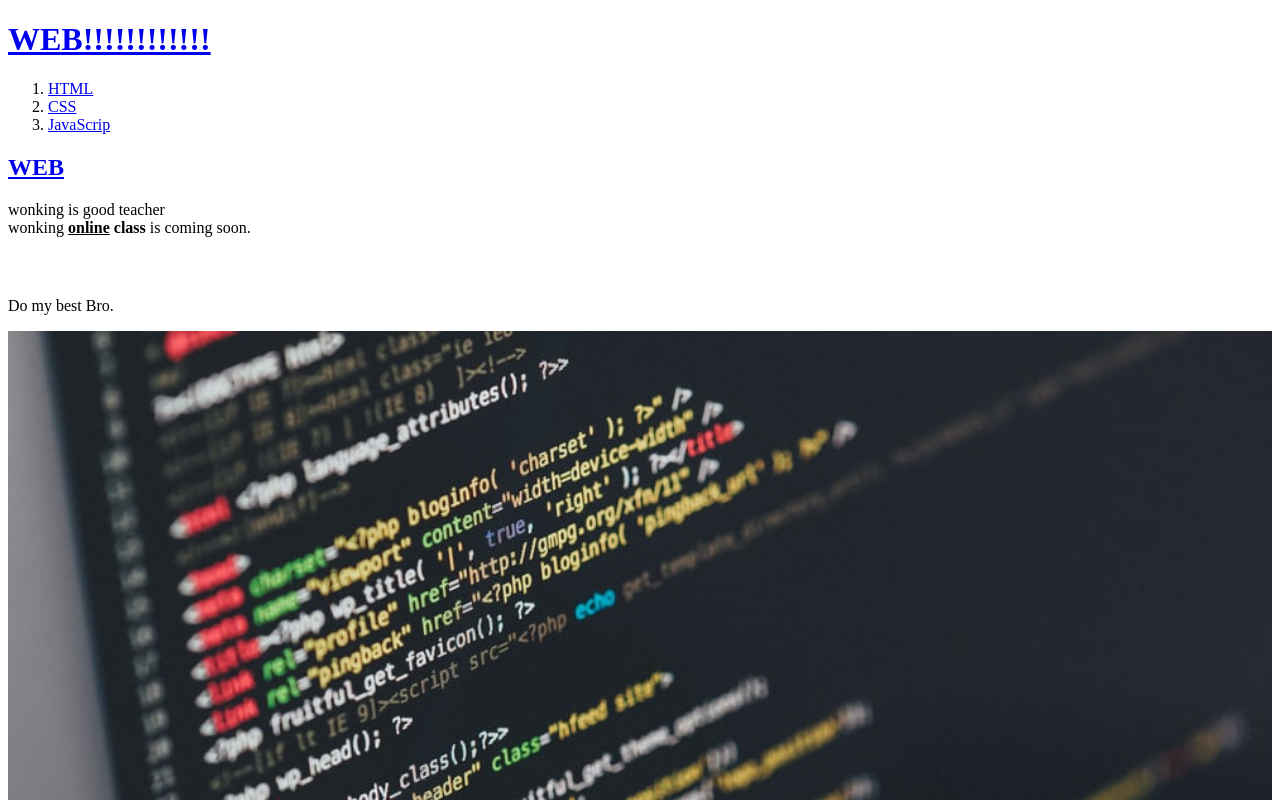
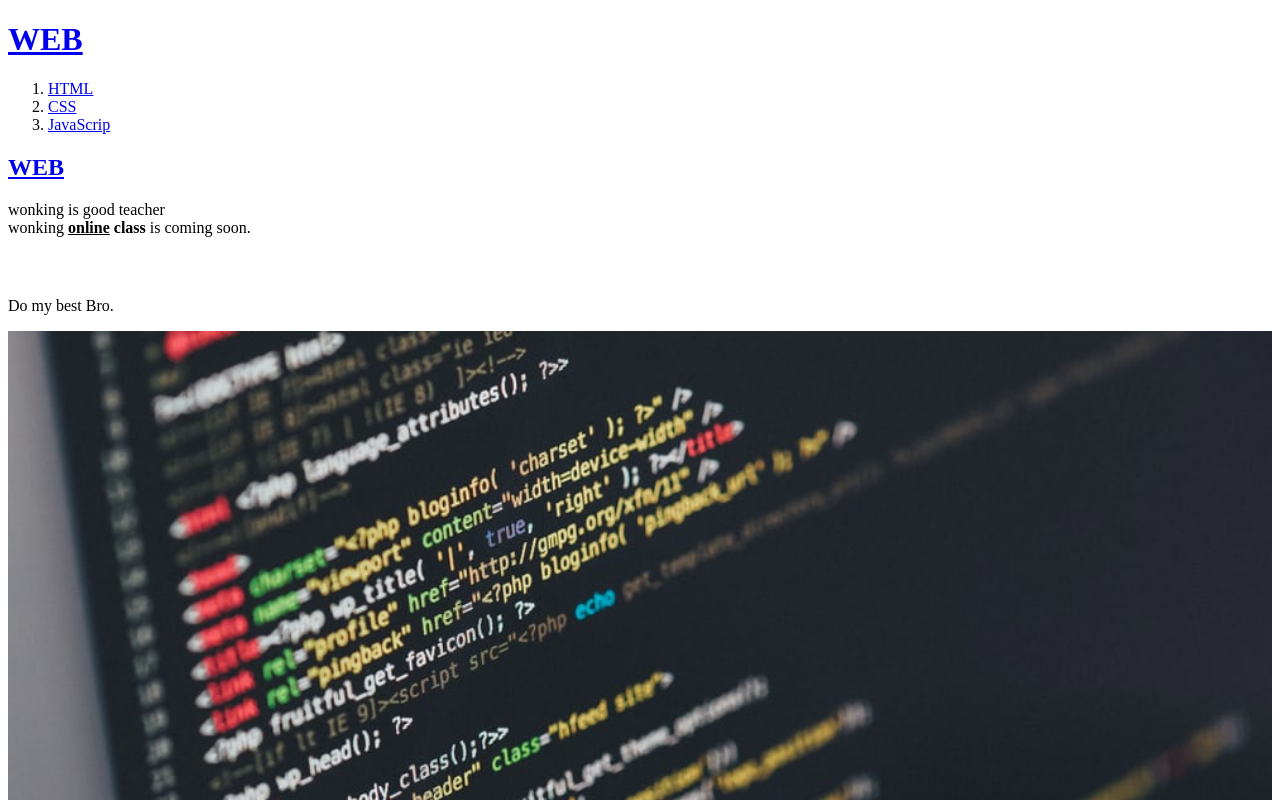
Before and after one commit to WonkingSung/web, a plain HTML site: page index.html in a window 1280 px wide. Shown: the top 800 px of the page. Drawn offline with Linux system fonts and the light colour scheme.

Commit message:
Update index.html

```diff
--- a/index.html
+++ b/index.html
@@ -7,7 +7,7 @@
 
 <body>
 
-<h1><a href="index.html">WEB!!!!!!!!!!!!</a></h1>
+<h1><a href="index.html">WEB</a></h1>
 <ol>
     <li><a href="1.html"> HTML</a></li>
     <li><a href="2.html"> CSS</a></li>
```
